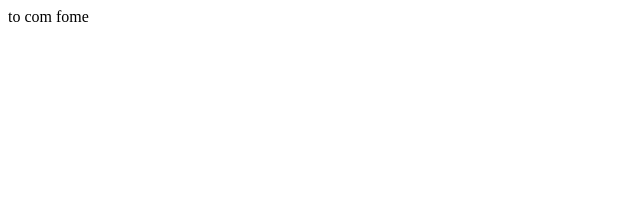
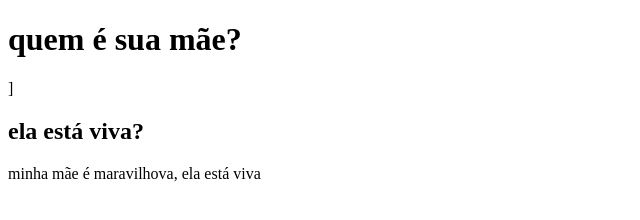
Before and after one commit to itzvittins/cursogithub., a plain HTML site: page index.html in a window 1280 px wide. Shown: the whole page, without its empty margins (0-640 px from the left). Drawn offline with Linux system fonts and the light colour scheme.

Commit message:
pão de queijo

```diff
--- a/index.html
+++ b/index.html
@@ -1,11 +1,23 @@
 <!DOCTYPE html>
 <html lang="pt-br">
+
+
 <head>
     <meta charset="UTF-8">
     <meta name="viewport" content="width=device-width, initial-scale=1.0">
     <title>pão de queijo</title>
 </head>
+
 <body>
-    to com fome
+
+    <h1>quem é sua mãe?</h1>
+    ]
+    <h2>ela está viva?</h2>
+
+    <p>
+        minha mãe é maravilhova, ela está viva
+    </p>
+
+
 </body>
-</html>
+    </html>
```
